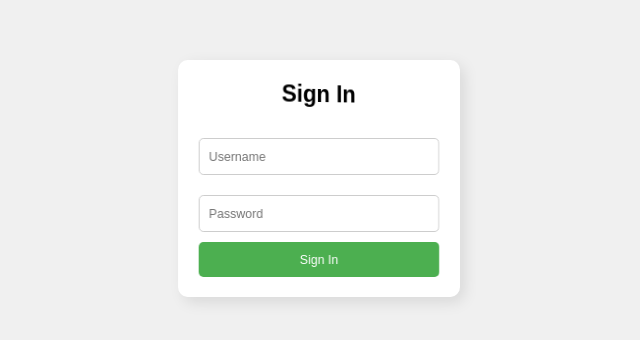
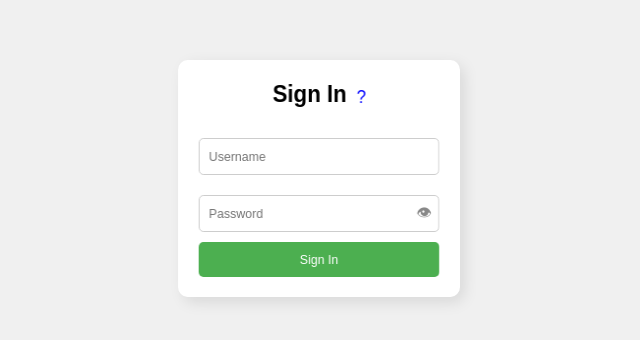
Before and after one commit to yasinanil67/yasinanil67.github.io, a plain HTML site: page signIn.html in a window 1280 px wide. Shown: the part 222-562 px from the top of the page, 321-961 px from the left. Drawn offline with Linux system fonts and the light colour scheme.

Commit message:
SignIn - Eye Icon Inside Input

```diff
--- a/signIn.html
+++ b/signIn.html
@@ -3,7 +3,7 @@
 <head>
     <meta charset="UTF-8">
     <meta name="viewport" content="width=device-width, initial-scale=1.0">
-    <title>3D Sign-In Page</title>
+    <title>3D Sign-In Page with Eye Icon Inside Input</title>
     <style>
         /* Basic reset */
         * {
@@ -37,8 +37,31 @@
             text-align: center;
             margin-bottom: 20px;
             transform: rotateY(10deg);
+            display: inline-block;
         }
 
+        .hint {
+            display: inline-block;
+            cursor: pointer;
+            font-size: 18px;
+            margin-left: 5px;
+            color: blue;
+            vertical-align: middle;
+            transform: rotateY(10deg);
+        }
+
+        .hint:hover {
+            text-decoration: underline;
+        }
+
+        .hint-text {
+            display: none;
+            font-size: 12px;
+            color: #333;
+            margin-top: 5px;
+        }
+
+        /* Styling for input fields */
         .login-container input[type="text"],
         .login-container input[type="password"] {
             width: 100%;
@@ -47,6 +70,26 @@
             border: 1px solid #ccc;
             border-radius: 5px;
             transform: rotateY(10deg);
+            position: relative;
+        }
+
+        /* Eye icon styling inside the input */
+        .password-container {
+            position: relative;
+            width: 100%;
+        }
+
+        .password-container input[type="password"] {
+            padding-right: 40px; /* Add padding for the icon */
+        }
+
+        .eye-icon {
+            position: absolute;
+            right: 10px;
+            top: 50%;
+            transform: translateY(-50%);
+            cursor: pointer;
+            color: #888;
         }
 
         .login-container input[type="submit"] {
@@ -93,11 +136,21 @@
 </head>
 <body>
     <div class="login-container" id="loginForm">
-        <h2>Sign In</h2>
+        <div style="text-align: center;">
+            <h2>Sign In</h2>
+            <span class="hint" onclick="showHint()">&#x3f;</span>
+        </div>
         <form onsubmit="return validateLogin()">
             <input type="text" id="username" placeholder="Username" required>
-            <input type="password" id="password" placeholder="Password" required>
+
+            <!-- Password field with eye icon inside -->
+            <div class="password-container">
+                <input type="password" id="password" placeholder="Password" required>
+                <span class="eye-icon" onclick="togglePasswordVisibility()">&#x1F441;</span>
+            </div>
+
             <input type="submit" value="Sign In">
+            <div class="hint-text" id="hintText">Username: admin, Password: 123</div>
         </form>
     </div>
 
@@ -144,6 +197,27 @@
                 return false;
             }
         }
+
+        function showHint() {
+            var hintText = document.getElementById("hintText");
+            if (hintText.style.display === "none" || hintText.style.display === "") {
+                hintText.style.display = "block";
+            } else {
+                hintText.style.display = "none";
+            }
+        }
+
+        function togglePasswordVisibility() {
+            var passwordField = document.getElementById("password");
+            var eyeIcon = document.querySelector(".eye-icon");
+            if (passwordField.type === "password") {
+                passwordField.type = "text";
+                eyeIcon.textContent = "🙈"; // Change icon to closed eye
+            } else {
+                passwordField.type = "password";
+                eyeIcon.textContent = "👁"; // Change icon back to open eye
+            }
+        }
     </script>
 </body>
 </html>
```
